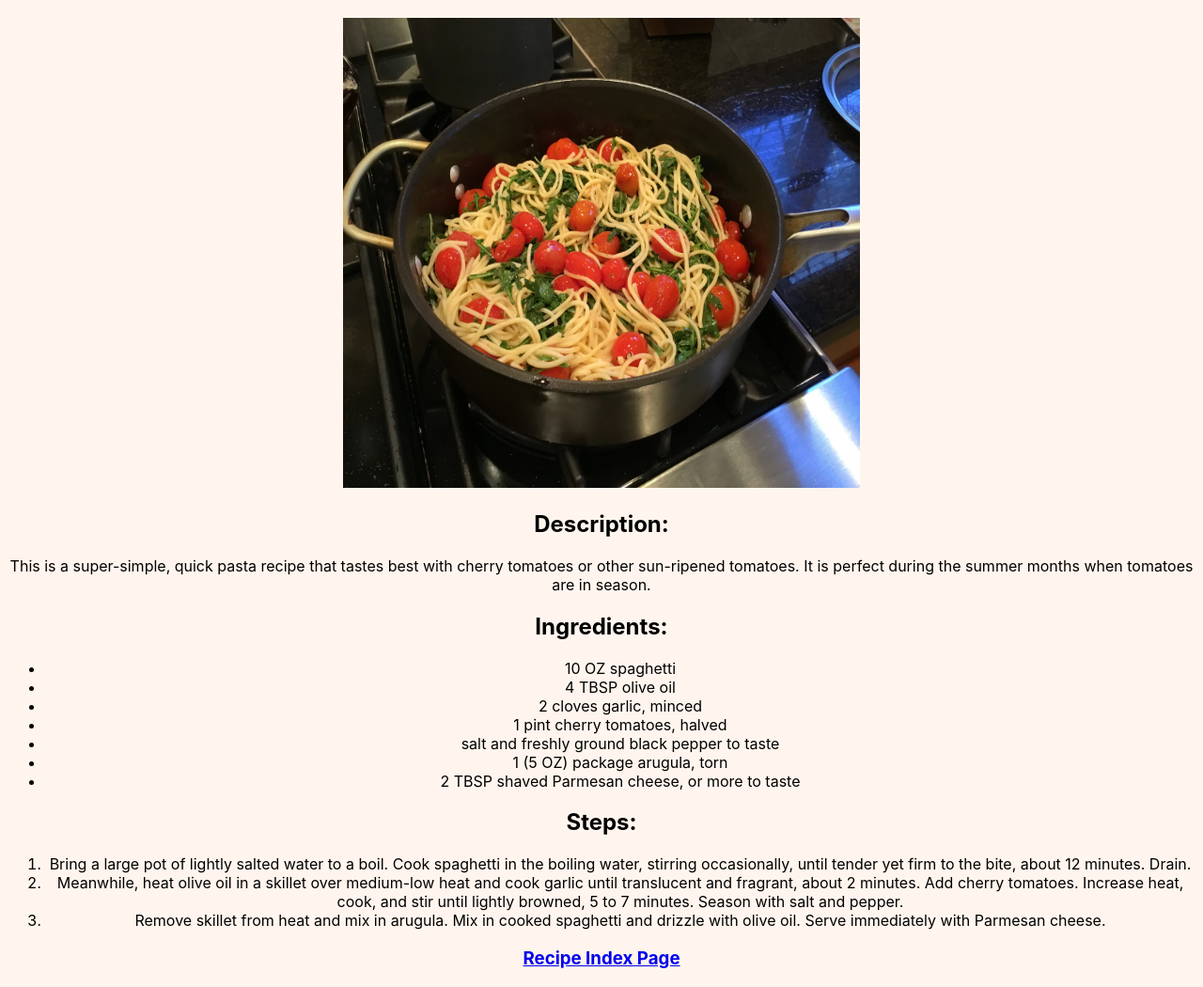
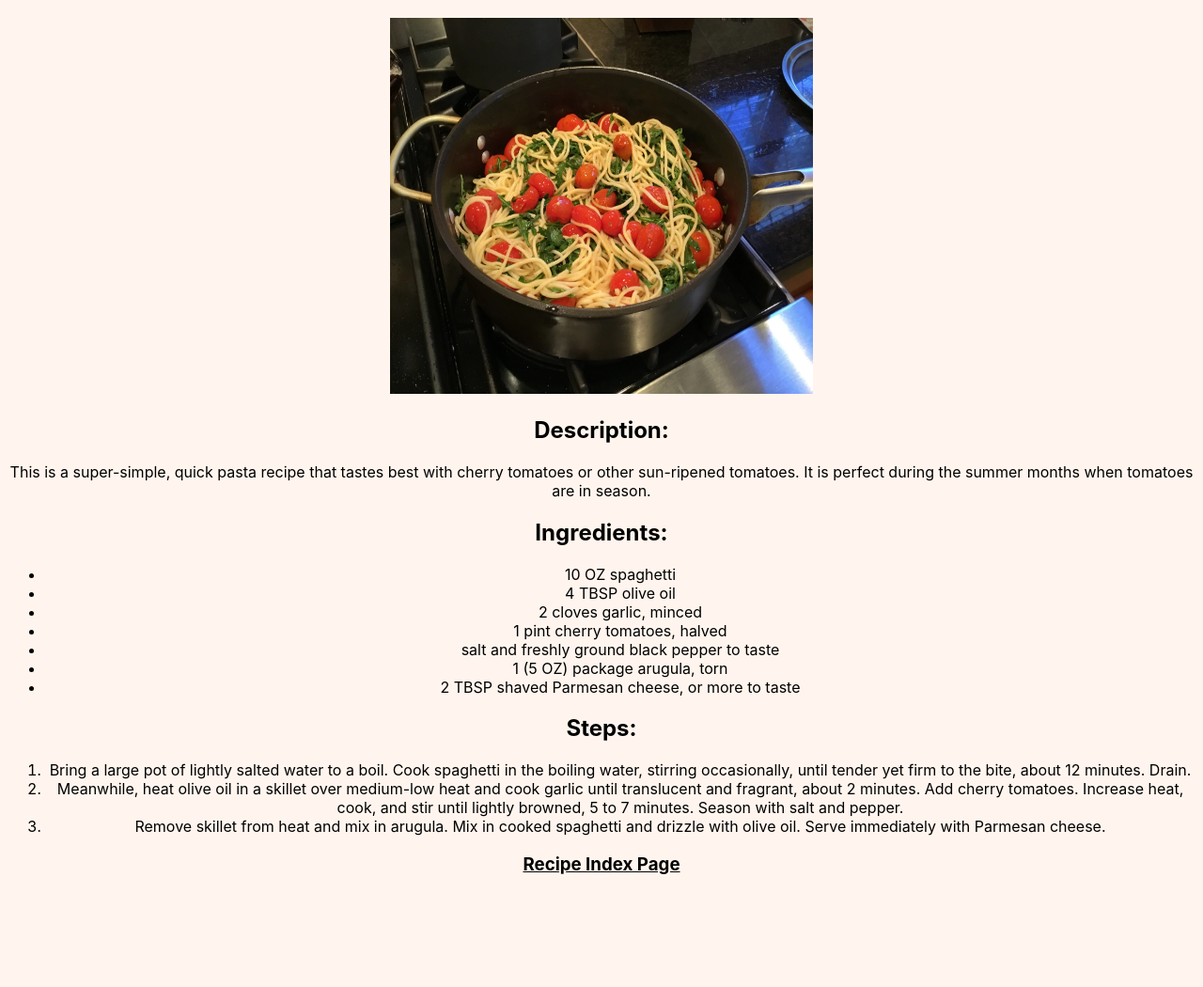
Before and after one commit to nmills45/odin-recipes, a plain HTML site: page recipes/pasta.html in a window 1280 px wide. Shown: the part 63-1113 px from the top of the page at 94% size. After the commit the page ends 1013 px from the top, so only its background shows below. Drawn offline with Linux system fonts and the light colour scheme.

Commit message:
Style changes and cleaned up unneeded code.

```diff
--- a/recipes/pasta.html
+++ b/recipes/pasta.html
@@ -9,7 +9,7 @@
 </head>
 <body>
     <h1>Pasta with Arugula and Tomatoes</h1>
-    <img src="../images/pasta.webp" alt="Pasta with Arugula and Tomatoes" width="500" height="500"/>
+    <img src="../images/pasta.webp" alt="Pasta with Arugula and Tomatoes"/>
     <h2>Description:</h2>
     <p>This is a super-simple, quick pasta recipe that tastes best with cherry tomatoes or other sun-ripened tomatoes. It is perfect during the summer months when tomatoes are in season.</p>
     <h2>Ingredients:</h2>
@@ -29,6 +29,6 @@
         <li>Remove skillet from heat and mix in arugula. Mix in cooked spaghetti and drizzle with olive oil. Serve immediately with Parmesan cheese.</li>
     </ol>
 
-    <h3><a href="../index.html">Recipe Index Page</a></h3>
+    <h3><a href="../index.html" style="color:black">Recipe Index Page</a></h3>
 </body>
 </html>
--- a/style.css
+++ b/style.css
@@ -1,15 +1,11 @@
-li {
-    color:black;
-
-}
-
 body {
     background-color:seashell;
     font-family:-apple-system, BlinkMacSystemFont, 'Segoe UI', Roboto, Oxygen, Ubuntu, Cantarell, 'Open Sans', 'Helvetica Neue', sans-serif;
     text-align: center;
+    color:black;
 }
 
 img {
-    height: 500px;
-    width:550px;
+    height: 400px;
+    width:450px;
 }
```
Also changed, not shown: recipes/pizza.html (+1 -1 lines), recipes/wings.html (+2 -2 lines).
